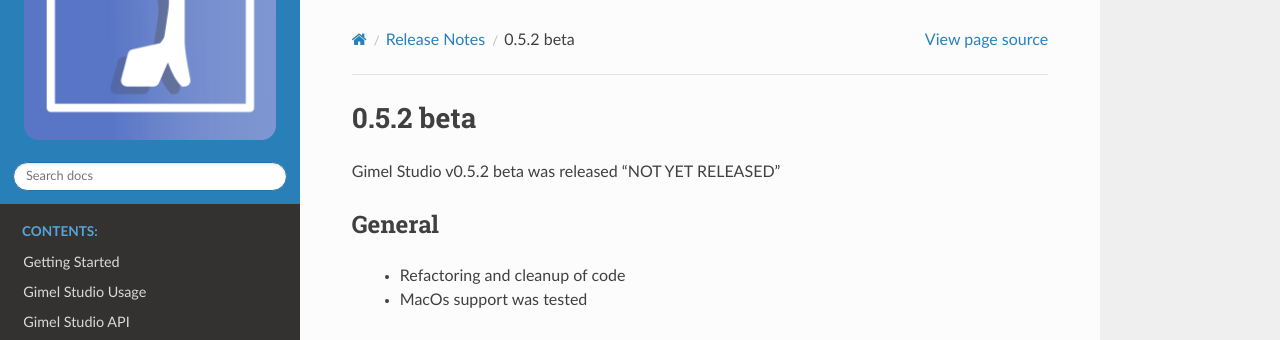
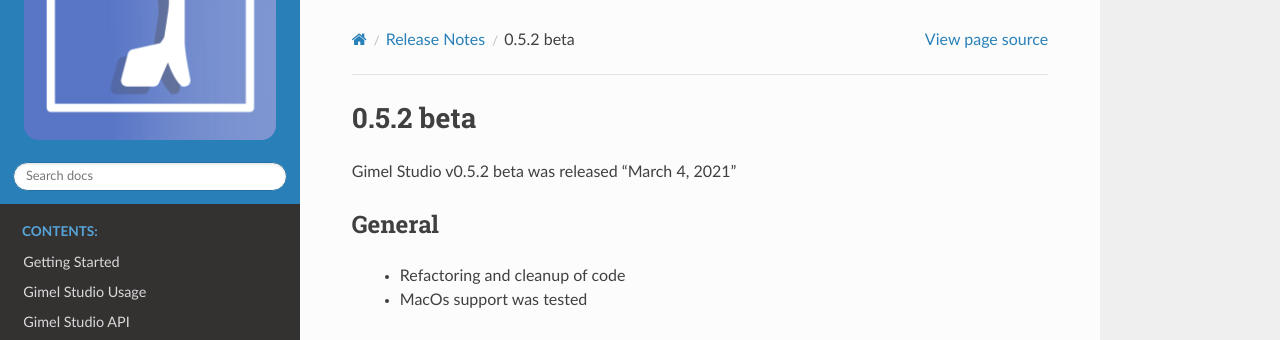
Before and after one commit to GimelStudio/Gimel-Studio, a Sphinx documentation site: the page built from docs/source/release_notes/0.5.2.rst, in a window 1280 px wide. Shown: the top 340 px of the page. Built offline with Sphinx 7.4.7 and the Read the Docs theme 2.0.0, drawn with Linux system fonts in a browser that asks for light colours; the version number could not be read and is left out.

Commit message:
update release notes for release

```diff
--- a/docs/source/release_notes/0.5.2.rst
+++ b/docs/source/release_notes/0.5.2.rst
@@ -1,7 +1,7 @@
 0.5.2 beta
 ==========
 
-Gimel Studio v0.5.2 beta was released "NOT YET RELEASED"
+Gimel Studio v0.5.2 beta was released "March 4, 2021"
 
 
 General
```
